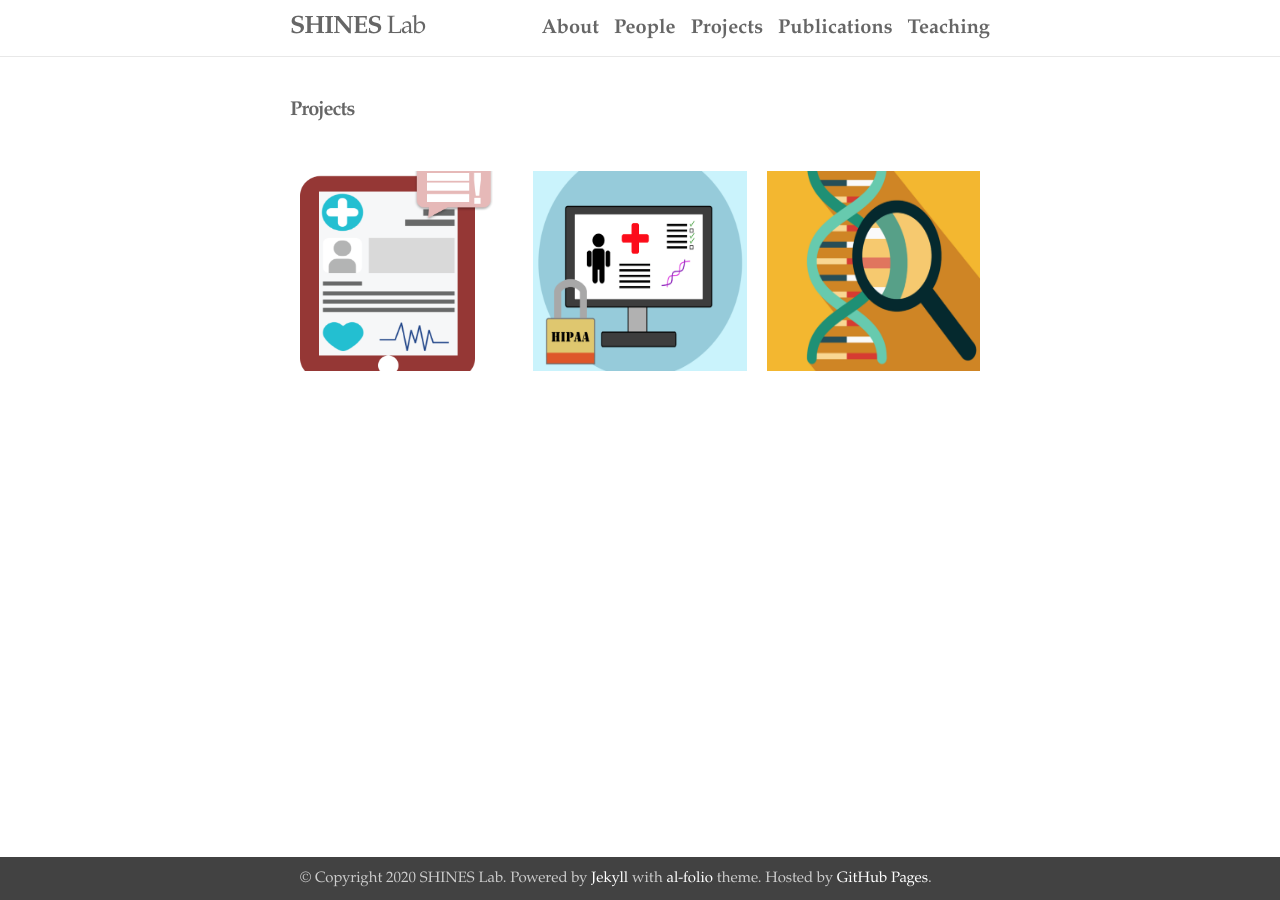
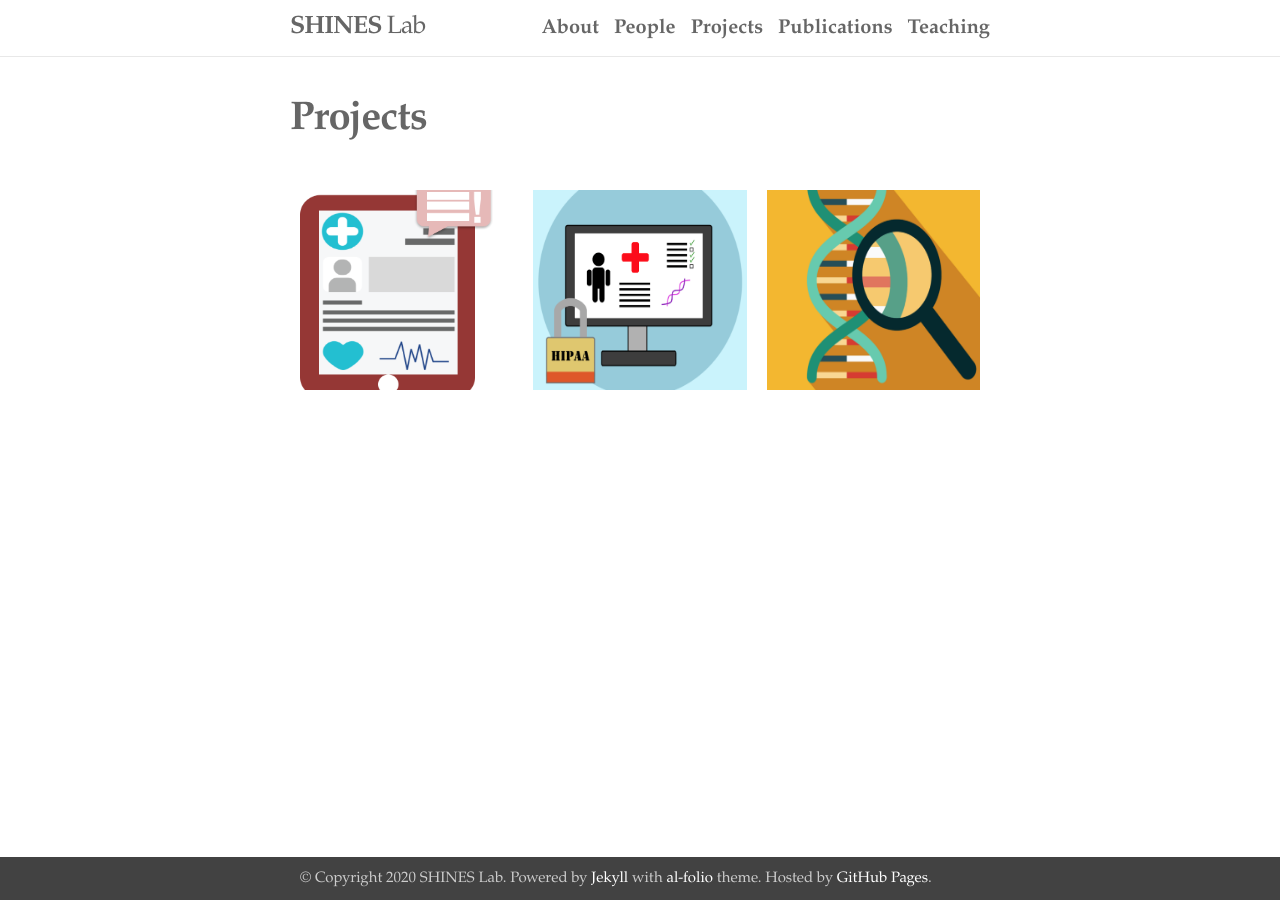
Before and after one commit to shines-lab/shines-lab.github.io, a Jekyll site: the page built from _pages/projects.md, in a window 1280 px wide. Built offline with Jekyll 4.4.1, drawn with Linux system fonts in a browser that asks for light colours.

Commit message:
Update page.html

```diff
--- a/_layouts/page.html
+++ b/_layouts/page.html
@@ -4,7 +4,7 @@ layout: default
 <div class="post">
 
   <header class="post-header">
-    <h3 style="font-size:20px" class="post-title"><b>{{ page.title }}</b></h3>
+    <h3 style="font-size:40px" class="post-title"><b>{{ page.title }}</b></h3>
     <h4 class="post-description">{{ page.description }}</h4>
   </header>
 
```
